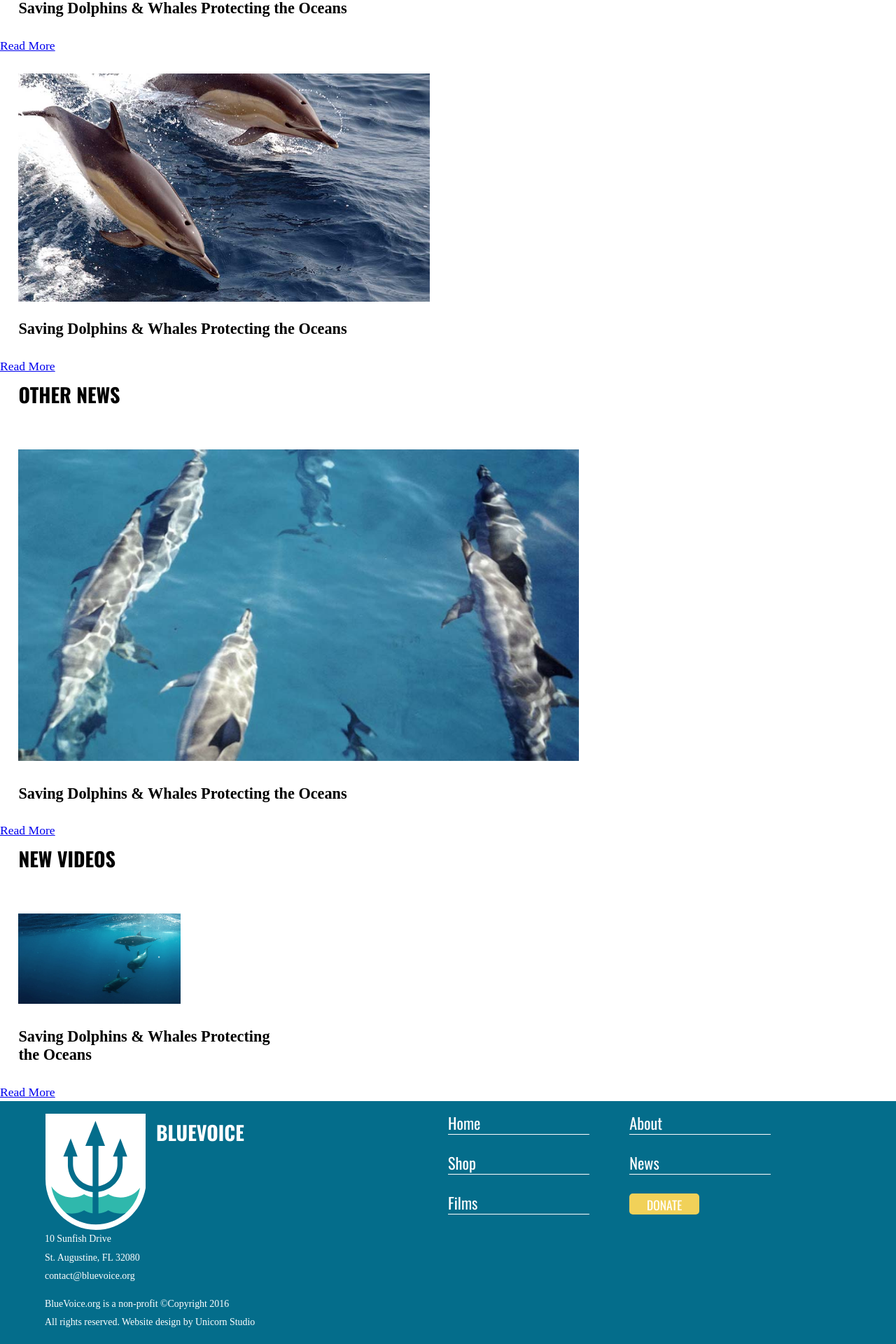
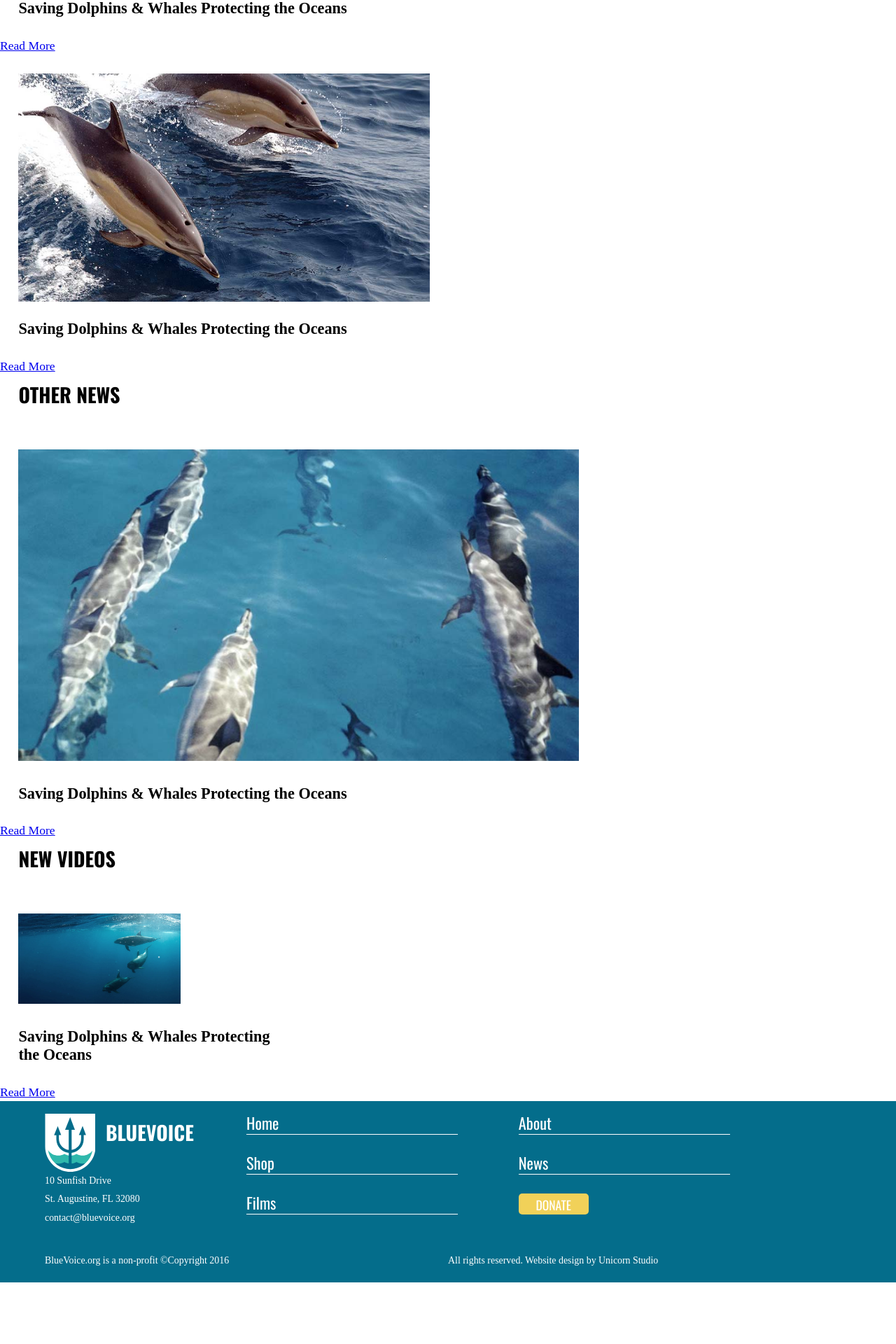
Before and after one commit to gumbey/blue-voice, a Jekyll site: the page built from index.html, in a window 1280 px wide. Shown: the part 2161-4081 px from the top of the page at 70% size. Built offline with Jekyll 4.4.1, drawn with Linux system fonts in a browser that asks for light colours; nearby versions of some CDN libraries; some web fonts are replaced; a style sheet for code colours, icons or effects is not loaded; after the commit the page ends 3993 px from its top, so only the background shows below that.

Commit message:
feat(html): implement grid for large screen
implement grid for large screen

```diff
--- a/_layouts/default.html
+++ b/_layouts/default.html
@@ -66,7 +66,7 @@
         </main>
 
         <footer class="footer grid">
-          <div class="unit-m-1-2">
+          <div class="unit-m-1-2 unit-l-1-4">
             <a href="{{site.baseurl}}"><img class="logo-footer unit unit-xs-1-2" src="{{site.baseurl}}/images/logo.svg">
             <h2 class="unit unit-xs-1-2">BlueVoice</h2></a>
             <div>
@@ -75,16 +75,16 @@
               <p class="micro push-1-2 unit unit-xs-1">contact@bluevoice.org</p>
             </div>
           </div>
-          <ul class="unit unit-xs-1 unit-m-1-2">
-            <li class="giga push unit-xs-1-2"><a href="{{site.baseurl}}/">Home</a></li>
-            <li class="giga footer-about push unit-xs-1-2"><a href="{{site.baseurl}}/about">About</a></li>
-            <li class="giga push unit-xs-1-2"><a href="http://www.cafepress.com/bluevoice">Shop</a></li>
-            <li class="giga footer-news push unit-xs-1-2"><a href="{{site.baseurl}}/news">News</a></li>
-            <li class="giga push unit-xs-1-2"><a href="{{site.baseurl}}/film">Films</a></li>
-            <li class="unit-xs-1-2 donate"><a href="#">Donate</a></li>
+          <ul class="unit unit-xs-1 unit-m-1-2 unit-l-3-4">
+            <li class="giga push unit-xs-1-2 unit-l-1"><a href="{{site.baseurl}}/">Home</a></li>
+            <li class="giga footer-about push unit-xs-1-2 unit-l-1 "><a href="{{site.baseurl}}/about">About</a></li>
+            <li class="giga push unit-xs-1-2 unit-l-1"><a href="http://www.cafepress.com/bluevoice">Shop</a></li>
+            <li class="giga footer-news push unit-xs-1-2 unit-l-1 "><a href="{{site.baseurl}}/news">News</a></li>
+            <li class="giga push unit-xs-1-2 unit-l-1"><a href="{{site.baseurl}}/film">Films</a></li>
+            <li class="unit-xs-1-2 unit-l-1 donate"><a href="#">Donate</a></li>
           </ul>
-          <p class="micro push-0 unit unit-xs-1">BlueVoice.org is a non-profit ©Copyright 2016</p>
-          <p class="micro push-0 unit unit-xs-1">All rights reserved. Website design by Unicorn Studio</p>
+          <p class="micro push-0 unit unit-xs-1 unit-l-1-2">BlueVoice.org is a non-profit ©Copyright 2016</p>
+          <p class="micro push-0 unit unit-xs-1 unit-l-1-2">All rights reserved. Website design by Unicorn Studio</p>
         </footer>
       </div> <!-- /sliding-canvas -->
     </div> <!-- /site-wrapper -->
```
